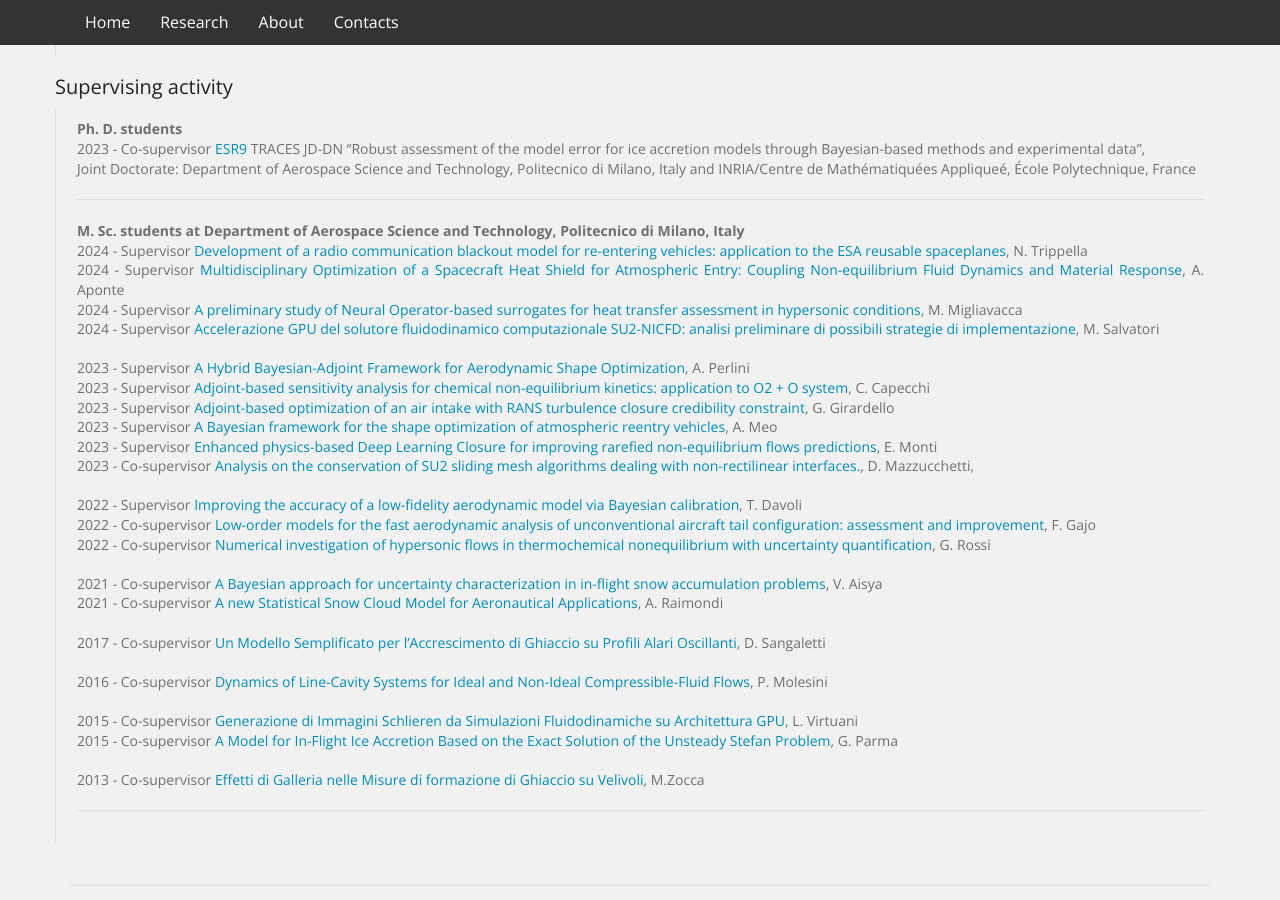
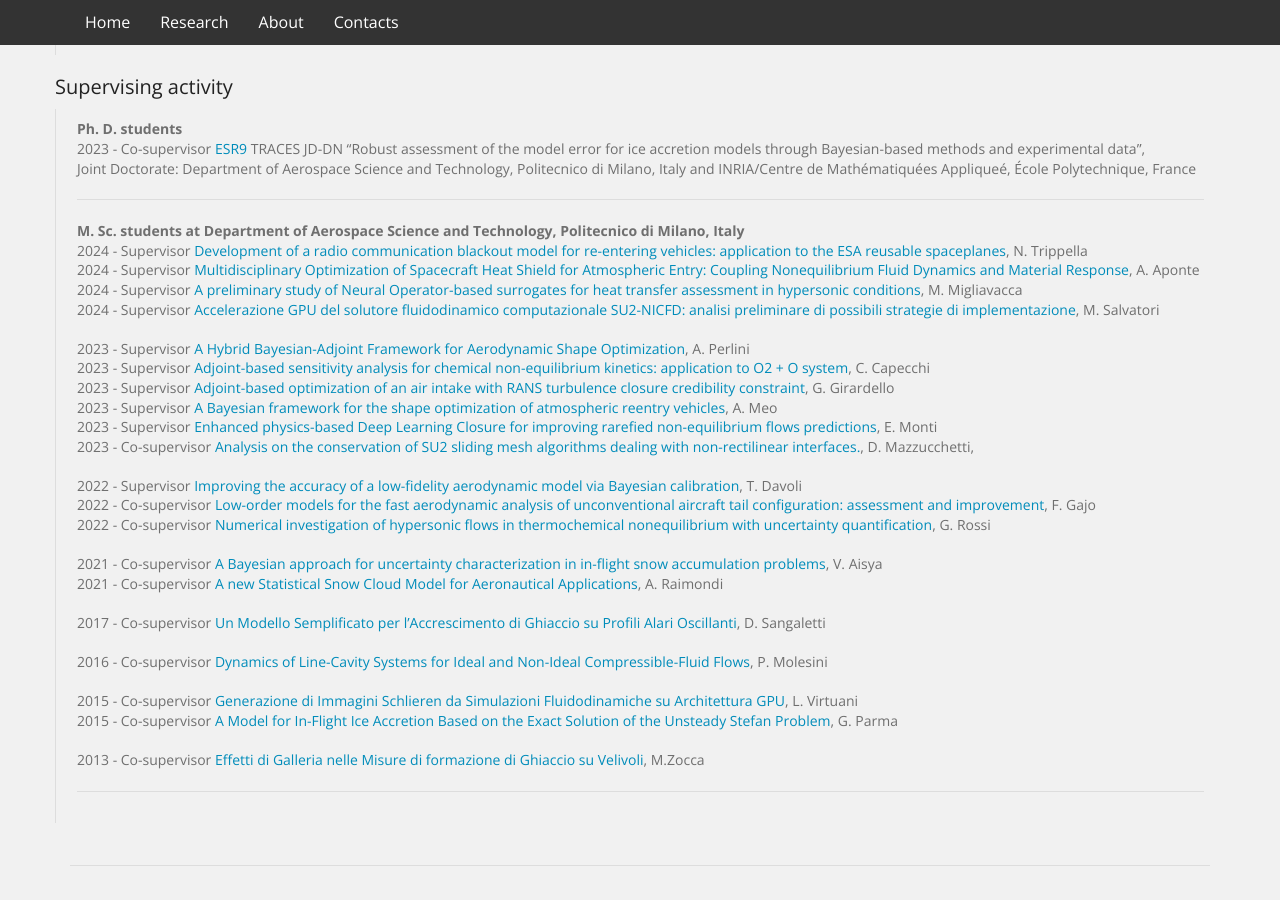
Before and after one commit to LaSerpe/LaSerpe.github.io, a Jekyll site: the page built from index.html, in a window 1280 px wide and 900 px high, scrolled down 2491 px. Built offline with Jekyll 4.4.1, drawn with Linux system fonts in a browser that asks for light colours; nearby versions of some CDN libraries; library files that are not in the unit come from our copies.

Commit message:
title shortening

```diff
--- a/index.html
+++ b/index.html
@@ -168,7 +168,7 @@ layout: default
 
 			      <dt><b>M. Sc. students at Department of Aerospace Science and Technology, Politecnico di Milano, Italy</b></dt>
 						<dd>2024 - Supervisor <a >Development of a radio communication blackout model for re-entering vehicles: application to the ESA reusable spaceplanes</a>, N. Trippella<br>
-						<dd>2024 - Supervisor <a >Multidisciplinary Optimization of a Spacecraft Heat Shield for Atmospheric Entry: Coupling Non-equilibrium Fluid Dynamics and Material Response</a>, A. Aponte<br>
+						<dd>2024 - Supervisor <a >Multidisciplinary Optimization of Spacecraft Heat Shield for Atmospheric Entry: Coupling Nonequilibrium Fluid Dynamics and Material Response</a>, A. Aponte<br>
 						<dd>2024 - Supervisor <a href="https://hdl.handle.net/10589/218642">A preliminary study of Neural Operator-based surrogates for heat transfer assessment in hypersonic conditions</a>, M. Migliavacca<br>
 						<dd>2024 - Supervisor <a href="https://hdl.handle.net/10589/218320">Accelerazione GPU del solutore fluidodinamico computazionale SU2-NICFD: analisi preliminare di possibili strategie di implementazione</a>, M. Salvatori<br>
 						<br>
```
